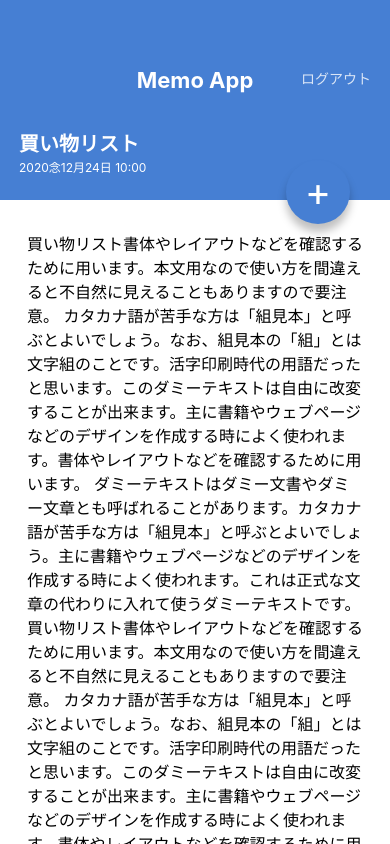
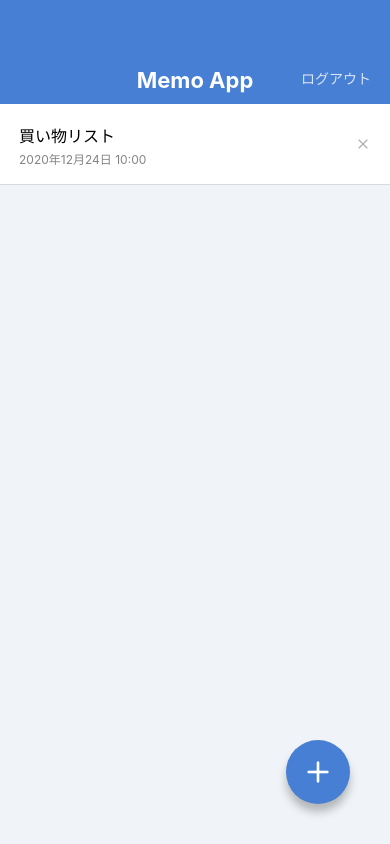
Before and after one commit to stogashi146/UdemyMemoApp, a React Native app: screen / in a window 390 px wide. Built offline with nearby package versions, Linux system fonts and the light colour scheme.

Commit message:
Install vector-icons

```diff
--- a/App.tsx
+++ b/App.tsx
@@ -4,5 +4,5 @@ import MemoListScreen from "./src/screens/MemoListScreen";
 import MemoDetailScreen from "./src/screens/MemoDetailScreen";
 
 export default function App() {
-  return <MemoDetailScreen />;
+  return <MemoListScreen />;
 }
--- a/package.json
+++ b/package.json
@@ -9,6 +9,7 @@
     "web": "expo start --web"
   },
   "dependencies": {
+    "@expo/vector-icons": "^13.0.0",
     "expo": "~47.0.12",
     "expo-status-bar": "~1.4.2",
     "expo-updates": "~0.15.6",
--- a/src/components/CircleButton.tsx
+++ b/src/components/CircleButton.tsx
@@ -1,22 +1,26 @@
 import React from "react";
 import { View, Text, StyleSheet } from "react-native";
+import { Feather } from "@expo/vector-icons";
+import { string } from "prop-types";
+import { IconProps } from "@expo/vector-icons/build/createIconSet";
 
 interface CircleButtonProps {
-  children: string;
   style: any;
+  name: "plus" | "check" | "edit-2" | "x";
 }
 
 export default function CircleButton(props: CircleButtonProps) {
-  const { children, style } = props;
+  const { style, name } = props;
   return (
     <View style={[styles.circleButton, style]}>
-      <Text style={styles.circleButtonLabel}>{children}</Text>
+      <Feather name={name} size={32} color="white" />
     </View>
   );
 }
 
 CircleButton.defaultProps = {
   style: {},
+  name: "plus",
 };
 
 const styles = StyleSheet.create({
--- a/src/components/MemoList.tsx
+++ b/src/components/MemoList.tsx
@@ -1,5 +1,6 @@
 import React from "react";
 import { StyleSheet, Text, View } from "react-native";
+import { Feather } from "@expo/vector-icons";
 
 export default function MemoList() {
   return (
@@ -9,7 +10,7 @@ export default function MemoList() {
         <Text style={styles.memoListItemDate}>2020年12月24日 10:00</Text>
       </View>
       <View>
-        <Text>X</Text>
+        <Feather name="x" size={16} color="#b0b0b0" />
       </View>
     </View>
   );
--- a/src/screens/MemoDetailScreen.tsx
+++ b/src/screens/MemoDetailScreen.tsx
@@ -23,7 +23,7 @@ export default function MemoDetailScreen() {
         </Text>
       </ScrollView>
 
-      <CircleButton style={{ top: 160, bottom: "auto" }}>+</CircleButton>
+      <CircleButton style={{ top: 160, bottom: "auto" }} name="edit-2" />
     </View>
   );
 }
--- a/src/screens/MemoListScreen.tsx
+++ b/src/screens/MemoListScreen.tsx
@@ -10,7 +10,7 @@ export default function MemoListScreen() {
     <View style={styles.container}>
       <AppBar />
       <MemoList />
-      <CircleButton>+</CircleButton>
+      <CircleButton name="plus" />
     </View>
   );
 }
```
Also changed, not shown: 1 other file (tests, documents, lock files or other folders).
